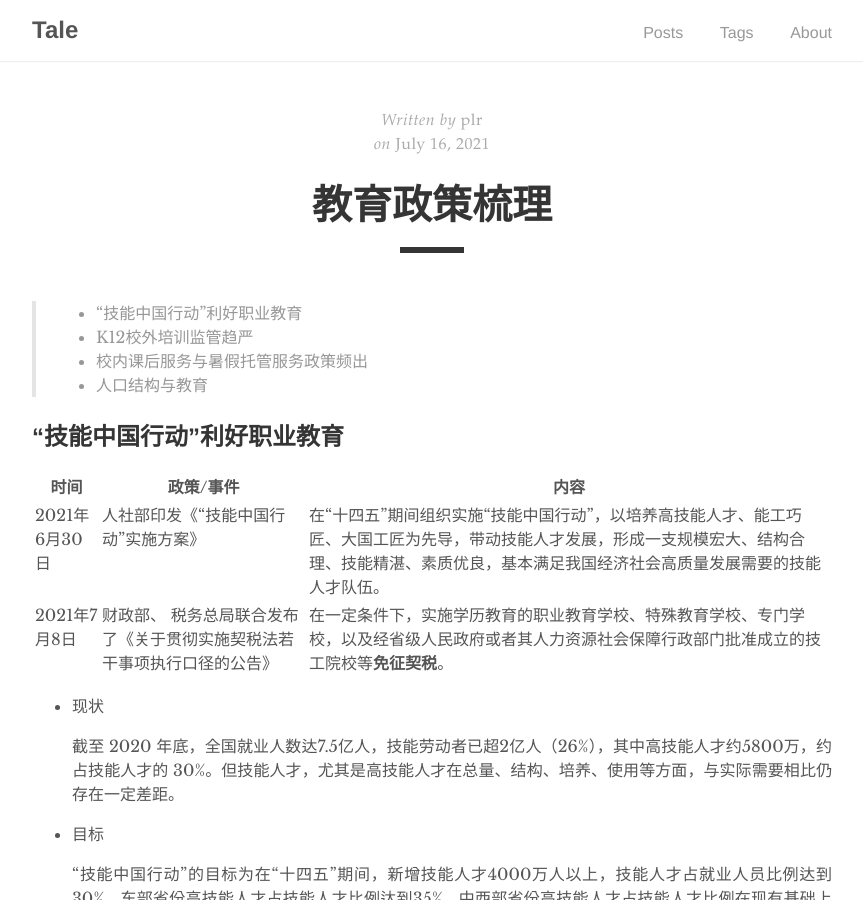
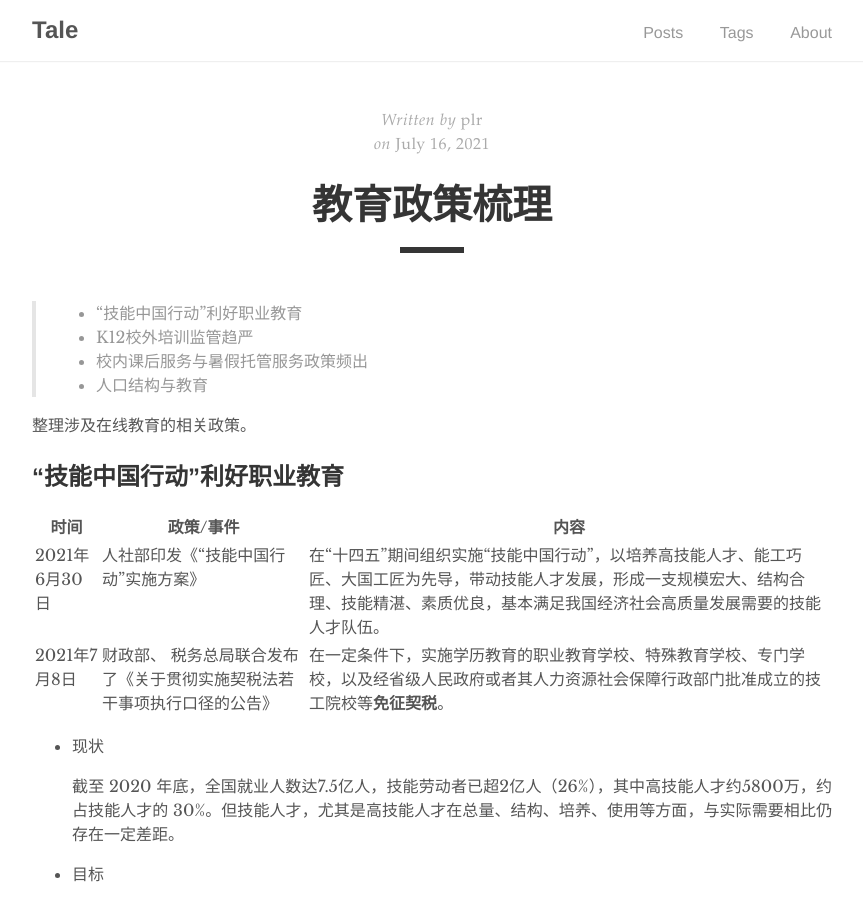
Before and after one commit to burnman108/strengthen, a Jekyll site: the page built from _posts/2021-07-16-教育政策梳理.md, in a window 1280 px wide and 900 px high. Shown: the whole window, without its empty margins (208-1071 px from the left). Built offline with Jekyll 4.4.1, drawn with Linux system fonts in a browser that asks for light colours.

Commit message:
编辑文章

```diff
--- a/_posts/2021-07-16-教育政策梳理.md
+++ b/_posts/2021-07-16-教育政策梳理.md
@@ -8,7 +8,9 @@ excerpt_separator: <!--more-->
 > + "技能中国行动"利好职业教育
 > + K12校外培训监管趋严
 > + 校内课后服务与暑假托管服务政策频出
-> + 人口结构与教育<!--more-->
+> + 人口结构与教育
+
+整理涉及在线教育的相关政策。<!--more-->
 
 ## "技能中国行动"利好职业教育
 
```
